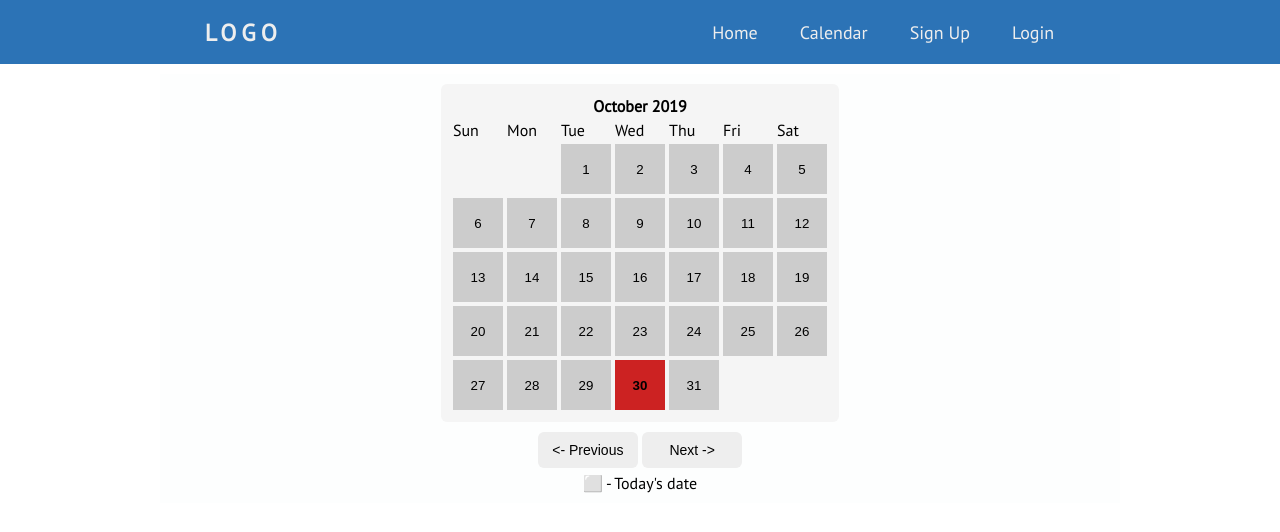
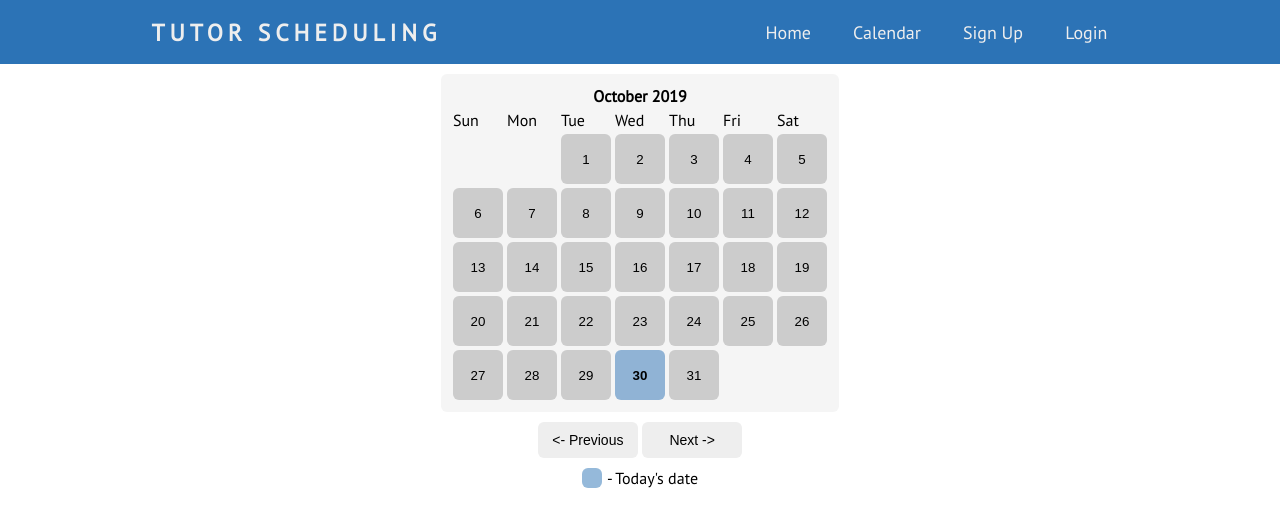
Before and after one commit to shookstra/GroupProject-Red, a PHP site: page /views/calendar.php in a window 1280 px wide. Shown: the top 532 px of the page. Run offline with PHP 8.4, Linux system fonts and the light colour scheme.

Commit message:
Updated styling a bit more. Can see the current day, updated header.

```diff
--- a/styling/calendarStyle.css
+++ b/styling/calendarStyle.css
@@ -21,14 +21,16 @@ th {
 }
 
 .day_num button {
-  background-color: #c22;
+  background-color: rgba(44, 115, 182, 0.5);
   font-weight: bold;
+  transition: none;
+  border-radius: 6px;
 }
 
 .day_num button:hover {
   background-color: #ccc;
   color: black;
-  border: 2px solid #c22;
+  border: 2px solid rgba(44, 115, 182, 0.5);
   font-weight: bold;
 }
 
@@ -41,6 +43,7 @@ button {
   transition: 200ms;
   height: 50px;
   width: 50px;
+  border-radius: 6px;
 }
 
 button:hover,
@@ -84,13 +87,11 @@ textarea {
   align-items: center;
   justify-content: center;
   margin: 10px auto;
-  background-color: #fdfefe;
   width: 80%;
   min-width: 700px;
   max-width: 960px;
   color: #000000;
   overflow: auto;
-  padding: 10px 10px 10px 10px;
 }
 
 .modal {
@@ -129,6 +130,21 @@ textarea {
   cursor: pointer;
 }
 
+.showDate {
+  display: flex;
+  flex-direction: row;
+  align-items: center;
+  padding: 5px;
+}
+
+.todayDate {
+  background-color: rgba(44, 115, 182, 0.5);
+  width: 20px;
+  height: 20px;
+  margin-right: 5px;
+  border-radius: 6px;
+}
+
 @keyframes modalopen {
   from {
     opacity: 0;
--- a/views/calendar.php
+++ b/views/calendar.php
@@ -146,7 +146,11 @@
 			<input type="hidden" name="month" value="<?php echo $month ?>" />
 			<input type="hidden" name="year" value="<?php echo $year ?>" />
 		</form>
-		<p>&#11036; - Today's date</p>
+		<div class="showDate">
+			<div class="todayDate"></div>
+			<p>- Today's date</p>
+		</div>
+
 	</div>
 
 	<div id="simpleModal" class="modal">
--- a/views/header.php
+++ b/views/header.php
@@ -1,6 +1,6 @@
     <nav>
         <div class="logo">
-            <h3>LOGO</h3>
+            <h3>TUTOR SCHEDULING</h3>
         </div>
         <ul class="nav-links">
             <li><a href="index.php?action=home">Home</a></li>
```
